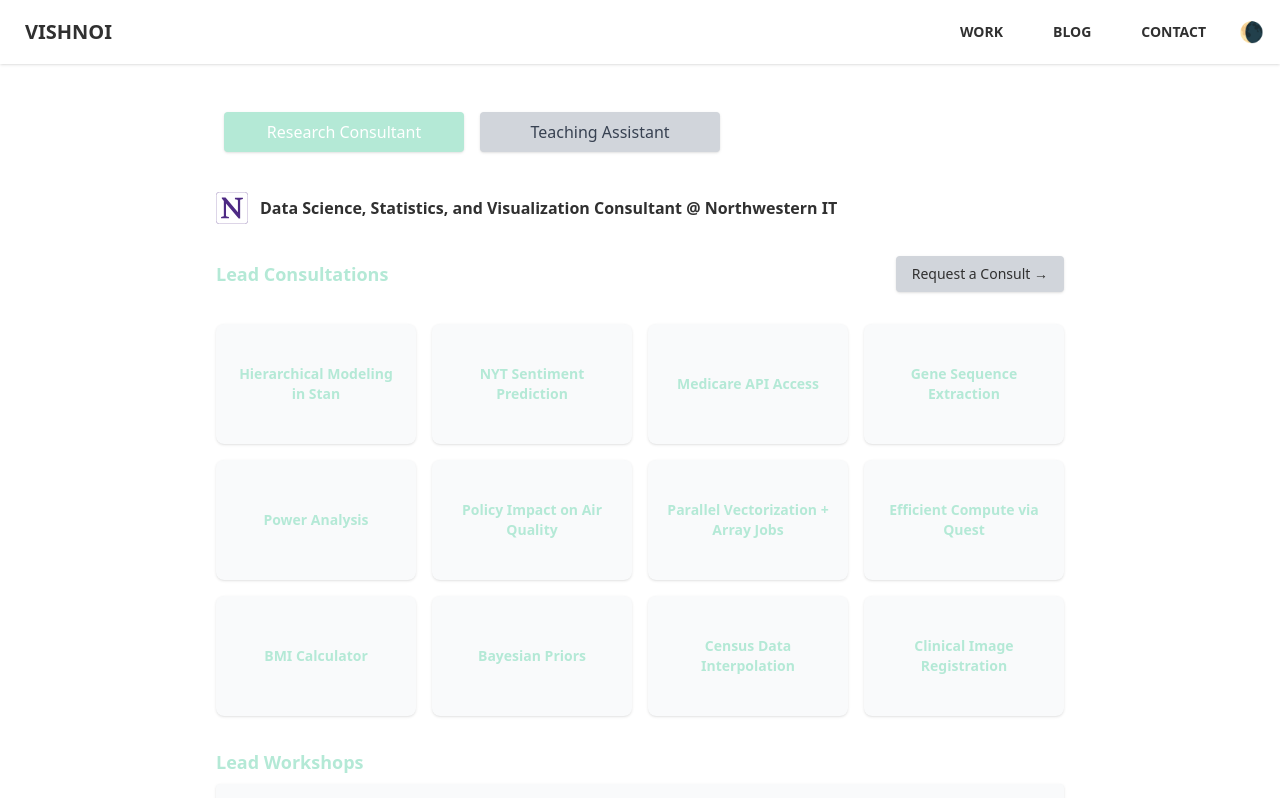
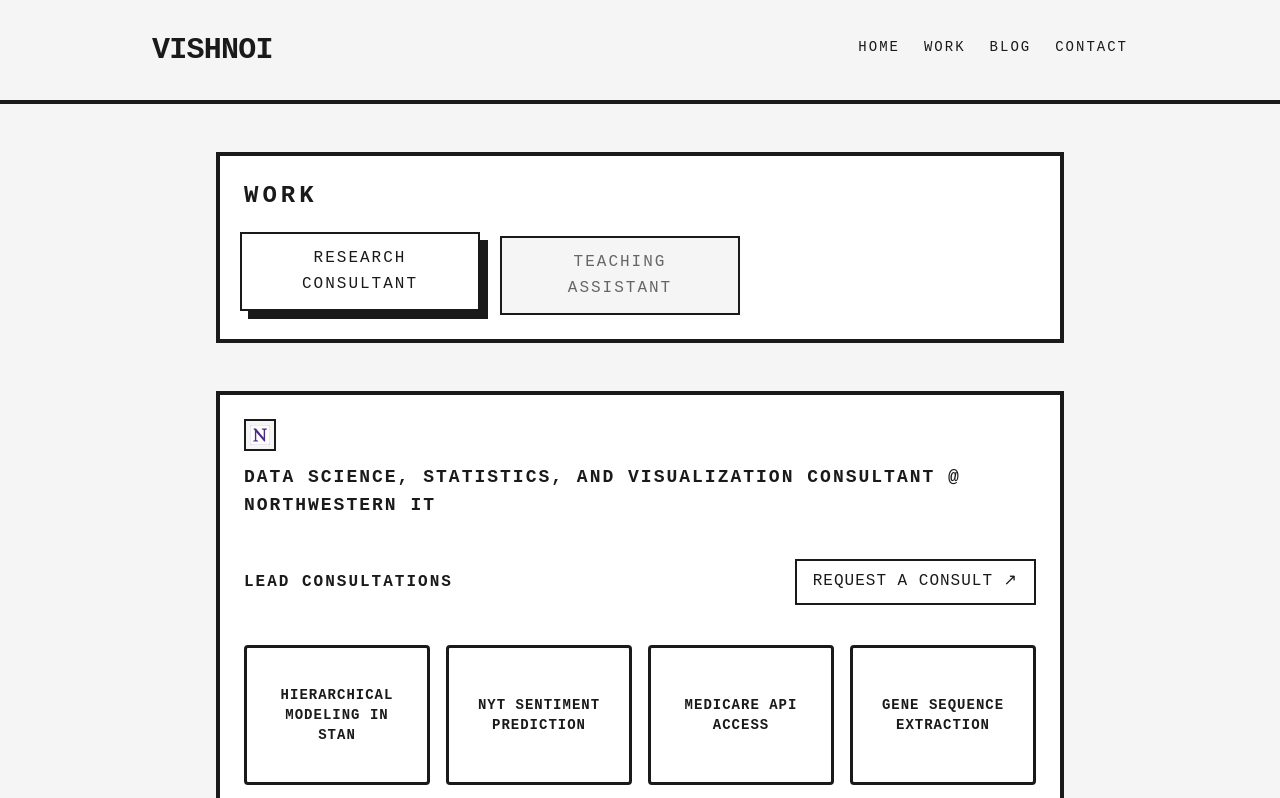
Before and after one commit to s-vishnoi/portfolio, a Vue app: page /work in a window 1280 px wide. Shown: the top 798 px of the page. Built offline with nearby package versions, Linux system fonts and the light colour scheme.

Commit message:
new style

```diff
--- a/src/App.vue
+++ b/src/App.vue
@@ -1,61 +1,64 @@
 <template>
-  <div>
-    <nav class="navbar bg-base-100 shadow mb-6">
-      <div class="flex-1">
-        <router-link to="/" class="btn btn-ghost text-xl">Vishnoi</router-link>
+  <div class="min-h-screen bg-cream text-ink">
+    <header class="border-b-4 border-ink">
+      <div class="max-w-5xl mx-auto flex flex-col gap-4 px-6 py-8 md:flex-row md:items-center md:justify-between">
+        <router-link to="/" class="text-3xl font-bold uppercase tracking-tight">
+          Vishnoi
+        </router-link>
+        <nav class="flex items-center gap-6 text-sm uppercase tracking-[2px]">
+          <router-link
+            to="/"
+            class="border-b-2 border-transparent pb-1 transition-colors hover:border-ink"
+          >
+            Home
+          </router-link>
+          <router-link
+            to="/work"
+            class="border-b-2 border-transparent pb-1 transition-colors hover:border-ink"
+          >
+            Work
+          </router-link>
+          <router-link
+            to="/blog"
+            class="border-b-2 border-transparent pb-1 transition-colors hover:border-ink"
+          >
+            Blog
+          </router-link>
+          <router-link
+            to="/contact"
+            class="border-b-2 border-transparent pb-1 transition-colors hover:border-ink"
+          >
+            Contact
+          </router-link>
+        </nav>
       </div>
-      <div class="flex gap-4 px-2 items-center">
-        <!--router-link to="/" class="btn btn-ghost">Home</router-link-->
-        <router-link to="/work" class="btn btn-ghost">Work</router-link>
-        <router-link to="/blog" class="btn btn-ghost">Blog</router-link>
-        <router-link to="/contact" class="btn btn-ghost">Contact</router-link>
-        <!--<router-link to="/resume" class="btn btn-ghost">Resume</router-link>-->
-        <button class="text-xl" @click="toggleTheme">
-          <span v-if="theme === 'dark'">🌖</span>
-          <span v-else>🌘</span>
-        </button>
+    </header>
+
+    <main>
+      <transition name="slide" mode="out-in">
+        <router-view />
+      </transition>
+    </main>
+
+    <footer class="border-t-4 border-ink mt-16">
+      <div class="max-w-5xl mx-auto px-6 py-8 text-sm uppercase tracking-[2px] text-smoke">
+        © {{ new Date().getFullYear() }} Samvardhan Vishnoi — Data & Cities
       </div>
-
-    </nav>
-    <transition name="slide" mode="out-in">
-      <router-view />
-    </transition>
-
-    <footer class="navbar bg-base-100 shadow mt-6">
-      <div class="flex-1"></div>
-      <div class="flex gap-4 px-2 items-center"></div>
     </footer>
   </div>
 </template>
 
-<script setup>
-import { ref, onMounted } from 'vue'
-
-const theme = ref('pastel')
-
-const toggleTheme = () => {
-  const root = document.documentElement
-  const current = root.getAttribute('data-theme')
-  const next = current === 'dark' ? 'pastel' : 'dark'
-  theme.value = next
-  root.setAttribute('data-theme', next)
-}
-
-onMounted(() => {
-  theme.value = document.documentElement.getAttribute('data-theme') || 'pastel'
-})
-</script>
-
 <style>
-.slide-enter-active, .slide-leave-active {
-  transition: all 1.0s ease;
+.slide-enter-active,
+.slide-leave-active {
+  transition: all 0.8s ease;
 }
 .slide-enter-from {
   opacity: 0;
-  transform: translateX(20px);
+  transform: translateX(16px);
 }
 .slide-leave-to {
   opacity: 0;
-  transform: translateX(-20px);
+  transform: translateX(-16px);
 }
 </style>
--- a/src/index.css
+++ b/src/index.css
@@ -1,3 +1,24 @@
 @tailwind base;
 @tailwind components;
 @tailwind utilities;
+
+@layer base {
+  body {
+    @apply bg-cream text-ink font-body;
+    line-height: 1.6;
+  }
+
+  h1,
+  h2,
+  h3,
+  h4,
+  h5,
+  h6 {
+    @apply font-heading text-ink;
+    letter-spacing: -0.5px;
+  }
+
+  a {
+    @apply text-ink;
+  }
+}
--- a/src/pages/Work.vue
+++ b/src/pages/Work.vue
@@ -1,45 +1,54 @@
 <template>
-  <section class="max-w-4xl mx-auto p-6 space-y-10">
-    <!-- Toggle Header -->
-    <h1 class="text-1xl text-gray-500 mb-6 text-left">
+  <section class="max-w-4xl mx-auto px-6 py-12 space-y-12">
+    <div class="border-4 border-ink bg-paper p-6">
+      <h1 class="text-2xl font-bold uppercase tracking-[4px] mb-6">Work</h1>
+      <div class="flex flex-wrap gap-4">
         <button
           @click="currentView = 'consultant'"
-        :class="currentView === 'consultant' ? 'bg-accent text-white' : 'bg-base-300 text-gray-700 hover:text-accent'"
-        class="w-60 text-center mx-2 px-4 py-2 rounded shadow transition"
+          :class="[
+            'w-60 px-4 py-3 border-2 border-ink uppercase tracking-[2px] transition-transform duration-200',
+            currentView === 'consultant'
+              ? '-translate-x-1 -translate-y-1 shadow-outline bg-paper text-ink'
+              : 'bg-cream text-smoke hover:-translate-y-0.5'
+          ]"
         >
           Research Consultant
         </button>
-
         <button
           @click="currentView = 'ta'"
-        :class="currentView === 'ta' ? 'bg-accent text-white' : 'bg-base-300 text-gray-700 hover:text-accent'"
-        class="w-60 text-center mx-2 px-4 py-2 rounded shadow transition"
+          :class="[
+            'w-60 px-4 py-3 border-2 border-ink uppercase tracking-[2px] transition-transform duration-200',
+            currentView === 'ta'
+              ? '-translate-x-1 -translate-y-1 shadow-outline bg-paper text-ink'
+              : 'bg-cream text-smoke hover:-translate-y-0.5'
+          ]"
         >
           Teaching Assistant
         </button>
-    </h1>
+      </div>
+    </div>
 
-    <!-- Consultant Section -->
-    <div v-if="currentView === 'consultant'" class="space-y-8">
-      <h2 class="text-1xl font-semibold text-black-400 flex items-center gap-3 mb-2">
-        <img src="/logos/NU_PA_logo.svg" alt="NU logo" class="h-8" />
+    <div
+      v-if="currentView === 'consultant'"
+      class="border-4 border-ink bg-paper p-6 space-y-10"
+    >
+      <h2 class="text-lg font-semibold uppercase tracking-[2px] flex flex-wrap items-center gap-3">
+        <img src="/logos/NU_PA_logo.svg" alt="NU logo" class="h-8 border-2 border-ink bg-cream p-1" />
         Data Science, Statistics, and Visualization Consultant @ Northwestern IT
       </h2>
 
-      <!-- Independent Consultations Title + Button -->
-      <div class="flex items-center justify-between">
-        <h3 class="text-lg font-bold text-accent">Lead Consultations</h3>
+      <div class="flex flex-col gap-4 md:flex-row md:items-center md:justify-between">
+        <h3 class="text-base font-semibold uppercase tracking-[2px] text-ink">Lead Consultations</h3>
         <a
           href="https://www.it.northwestern.edu/departments/it-services-support/teaching/learning.html"
           target="_blank"
-          class="text-sm bg-base-300 hover:bg-base-200 px-4 py-2 rounded shadow transition whitespace-nowrap"
+          class="inline-flex items-center gap-2 border-2 border-ink px-4 py-2 uppercase tracking-[1px] hover:-translate-y-0.5 transition-transform"
         >
-          Request a Consult →
+          Request a Consult ↗
         </a>
       </div>
 
-      <!-- Flip Cards -->
-      <div class="grid sm:grid-cols-2 md:grid-cols-3 lg:grid-cols-4 gap-4">
+      <div class="grid gap-4 sm:grid-cols-2 md:grid-cols-3 lg:grid-cols-4">
         <div
           v-for="(consult, index) in consults"
           :key="index"
@@ -47,12 +56,12 @@
         >
           <div class="flip-card">
             <div class="flip-card-inner">
-              <!-- Front -->
-              <div class="flip-card-front bg-base-200 p-4 rounded shadow hover:ring-2 hover:ring-accent transition flex items-center justify-center text-center">
-                <h3 class="text-sm font-bold text-accent">{{ consult.topic }}</h3>
+              <div class="flip-card-front border-3 border-ink bg-paper flex items-center justify-center text-center">
+                <h3 class="text-sm font-semibold uppercase tracking-[1px] text-ink">
+                  {{ consult.topic }}
+                </h3>
               </div>
-              <!-- Back -->
-              <div class="flip-card-back bg-base-100 p-4 rounded shadow text-xs text-gray-600 flex items-center justify-center text-center">
+              <div class="flip-card-back border-3 border-ink bg-cream text-xs text-charcoal flex items-center justify-center text-center p-4 leading-relaxed">
                 {{ consult.description }}
               </div>
             </div>
@@ -60,24 +69,23 @@
         </div>
       </div>
 
-      <!-- Workshops Section -->
       <div>
-        <!-- Workshops Title -->
-        <div class="flex items-center justify-between mb-2">
-          <h3 class="text-lg font-bold text-accent">Lead Workshops</h3>
+        <div class="flex flex-col gap-4 md:flex-row md:items-center md:justify-between mb-2">
+          <h3 class="text-base font-semibold uppercase tracking-[2px] text-ink">Lead Workshops</h3>
         </div>
-
-        <div class="bg-base-200 p-4 rounded shadow flex flex-col sm:flex-row items-start sm:items-center justify-between gap-4">
+        <div class="border-3 border-ink bg-paper p-4 flex flex-col gap-3 sm:flex-row sm:items-center sm:justify-between">
           <div>
-            <p class="text-sm font-medium text-gray-700">
-              <span class="font-semibold">Bayesian Inference</span> — Winter 2024 | Winter 2025.
+            <p class="text-sm text-charcoal">
+              <span class="font-semibold text-ink uppercase tracking-[1px]">Bayesian Inference</span> — Winter 2024 | Winter 2025.
             </p>
-            <p class="text-xs text-gray-500">Intro to Bayesian regression, information metrics, and model comparison.</p>
+            <p class="text-xs text-smoke uppercase tracking-[1px]">
+              Intro to Bayesian regression, information metrics, and model comparison.
+            </p>
           </div>
           <a
             href="https://github.com/s-vishnoi/Bayesian_Regression/blob/main/stan_workshop.ipynb"
             target="_blank"
-            class="text-sm bg-base-300 hover:bg-base-200 px-4 py-2 rounded shadow transition whitespace-nowrap"
+            class="inline-flex items-center gap-2 border-2 border-ink px-4 py-2 uppercase tracking-[1px] hover:-translate-y-0.5 transition-transform whitespace-nowrap"
           >
             Open-source code ↗
           </a>
@@ -85,32 +93,28 @@
       </div>
     </div>
 
-
-    <!-- Teaching Assistant Section -->
-    <div v-else class="space-y-10">
-      <!-- Northwestern -->
-      <div class="space-y-6">
-        <h2 class="text-1xl font-semibold text-black-400 flex items-center gap-3">
-          <img src="/logos/NU_PA_logo.svg" alt="NU logo" class="h-8" />
+    <div
+      v-else
+      class="border-4 border-ink bg-paper p-6 space-y-8"
+    >
+      <h2 class="text-lg font-semibold uppercase tracking-[2px] flex flex-wrap items-center gap-3">
+        <img src="/logos/NU_PA_logo.svg" alt="NU logo" class="h-8 border-2 border-ink bg-cream p-1" />
         Northwestern University Physics and Astronomy
       </h2>
 
-        <div class="bg-base-100 p-4 rounded-box shadow space-y-2">
-          <ul class="list-disc list-inside text-gray-700 mb-4">
-            <li>General Physics - 2021 Fall | 2022 Winter, Spring | 2023 Fall, Winter | 2025 Winter</li>
+      <div class="border-3 border-ink bg-paper p-6 space-y-4">
+        <ul class="list-disc list-inside text-sm text-charcoal leading-relaxed">
+          <li>General Physics — 2021 Fall | 2022 Winter, Spring | 2023 Fall, Winter | 2025 Winter</li>
         </ul>
 
-          <!-- Scrollable Testimonials in 3 Columns, Word-Cloud Style -->
-          <div class="grid grid-cols-1 sm:grid-cols-2 md:grid-cols-3 gap-3 p-4 border rounded bg-base-200">
+        <div class="grid grid-cols-1 gap-3 sm:grid-cols-2 md:grid-cols-3 border-3 border-ink bg-cream p-4">
           <span
             v-for="(quote, index) in nuTestimonials"
             :key="index"
             class="testimonial-tile"
-              :style="{ backgroundColor: getRandomLightColor() }"
           >
             “{{ quote }}”
           </span>
-          </div>
         </div>
       </div>
     </div>
@@ -123,14 +127,6 @@ import { nuTestimonials } from '../data/nuTestimonials.js'
 import { consults } from '../data/nuConsults.js'
 
 const currentView = ref('consultant')
-
-function getRandomLightColor() {
-  const pastelColors = [
-    '#fce4ec', '#e8f5e9', '#e3f2fd', '#fff3e0', '#f3e5f5',
-    '#e0f7fa', '#f9fbe7', '#ede7f6', '#fbe9e7', '#f1f8e9'
-  ]
-  return pastelColors[Math.floor(Math.random() * pastelColors.length)]
-}
 </script>
 
 <style scoped>
@@ -139,16 +135,16 @@ function getRandomLightColor() {
 }
 
 .testimonial-tile {
-  @apply italic text-sm text-gray-800 px-3 py-2 rounded shadow-sm border border-gray-300 transition transform duration-300;
+  @apply italic text-sm text-charcoal px-3 py-2 border border-ink bg-paper transition-transform duration-300;
 }
 
 .testimonial-tile:hover {
-  @apply scale-105 brightness-110 shadow-md;
+  @apply -translate-y-1 shadow-outline;
 }
 
 .flip-card {
   width: 100%;
-  height: 120px;
+  height: 140px;
 }
 
 .flip-card-inner {
@@ -170,8 +166,8 @@ function getRandomLightColor() {
   width: 100%;
   height: 100%;
   backface-visibility: hidden;
-  border-radius: 0.5rem;
-  padding: 1rem;
+  border-radius: 0.25rem;
+  padding: 1.25rem;
 }
 
 .flip-card-back {
--- a/tailwind.config.js
+++ b/tailwind.config.js
@@ -1,9 +1,48 @@
 module.exports = {
   content: ["./index.html", "./src/**/*.{vue,js,ts,jsx,tsx}"],
-  theme: { extend: {} },
+  theme: {
+    extend: {
+      colors: {
+        cream: "#f5f5f5",
+        ink: "#1a1a1a",
+        smoke: "#666666",
+        charcoal: "#444444",
+        paper: "#ffffff"
+      },
+      fontFamily: {
+        body: ['"Courier New"', "Courier", "monospace"],
+        heading: ['"Courier New"', "Courier", "monospace"]
+      },
+      boxShadow: {
+        outline: "8px 8px 0 rgba(26, 26, 26, 1)"
+      },
+      borderWidth: {
+        3: "3px",
+        4: "4px"
+      }
+    }
+  },
   plugins: [require("daisyui")],
   daisyui: {
-    themes: ["pastel", "dark"],
+    themes: [
+      {
+        portfolio: {
+          primary: "#1a1a1a",
+          "primary-content": "#f5f5f5",
+          secondary: "#444444",
+          accent: "#1a1a1a",
+          neutral: "#1a1a1a",
+          "base-100": "#f5f5f5",
+          "base-200": "#ffffff",
+          "base-300": "#e3e3e3",
+          info: "#1a1a1a",
+          success: "#2f855a",
+          warning: "#b7791f",
+          error: "#c53030"
+        }
+      },
+      "dark"
+    ],
     darkTheme: "dark"
   }
 }
```
Also changed, not shown: src/pages/Bikeability.vue (+75 -51 lines), src/pages/BlogArchive.vue (+8 -12 lines), src/pages/Home.vue (+115 -90 lines). Lines whose indentation alone changed are shown as unchanged.
